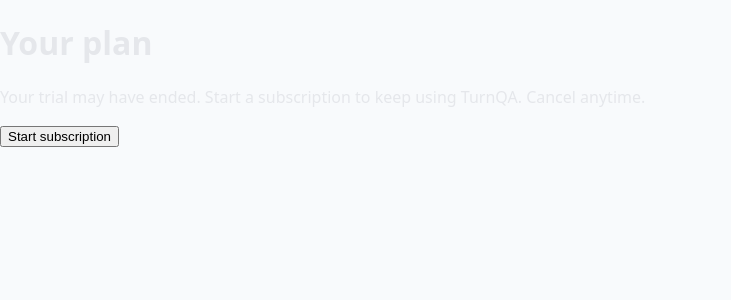
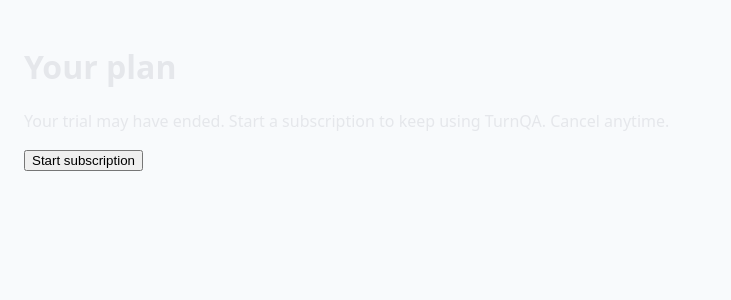
Before and after one commit to dmeadows001/turn-qa, a Next.js app: page /billing in a window 1280 px wide. Shown: the top 300 px of the page, without its empty margins (0-731 px from the left). Built offline with nearby package versions, Linux system fonts and the light colour scheme.

Commit message:
Update billing.tsx

```diff
--- a/pages/billing.tsx
+++ b/pages/billing.tsx
@@ -1,3 +1,5 @@
+import Card from '@/components/ui/Card';
+import { PrimaryButton } from '@/components/ui/Button';
 import { useState } from 'react';
 
 export default function Billing() {
@@ -9,12 +11,16 @@ export default function Billing() {
     window.location.href = url;
   }
   return (
-    <div className="p-8 text-gray-100">
-      <h1 className="text-2xl mb-3">Your plan</h1>
-      <p className="mb-6 opacity-80">Your trial may have ended. Start a subscription to keep using TurnQA. Cancel anytime.</p>
-      <button onClick={startCheckout} disabled={loading} className="bg-white/10 hover:bg-white/20 px-4 py-2 rounded-2xl">
-        {loading ? 'Redirecting…' : 'Start subscription'}
-      </button>
-    </div>
+    <main className="centered">
+      <Card className="w-full max-w-lg">
+        <h1 className="h1">Your plan</h1>
+        <p className="muted" style={{ marginBottom: 16 }}>
+          Your trial may have ended. Start a subscription to keep using TurnQA. Cancel anytime.
+        </p>
+        <PrimaryButton onClick={startCheckout} disabled={loading}>
+          {loading ? 'Redirecting…' : 'Start subscription'}
+        </PrimaryButton>
+      </Card>
+    </main>
   );
 }
```
